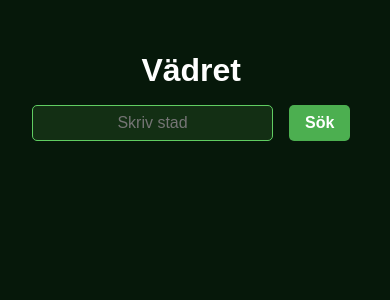
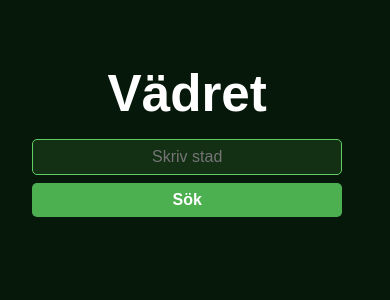
Before and after one commit to anjaedman/my-weather-ten, a React (Vite) app: page / in a window 390 px wide. Shown: the top 300 px of the page. Built offline with nearby package versions, Linux system fonts and the light colour scheme.

Commit message:
städning

```diff
--- a/src/App.css
+++ b/src/App.css
@@ -1,100 +1,20 @@
-/* #root {
-  max-width: 1280px;
-  margin: 0 auto;
+.app-container {
+  min-height: 100vh;
   padding: 2rem;
-  text-align: center;
+  font-family: sans-serif;
   background-color: rgb(6, 24, 10);
-} */
-body {
-  margin: 0;
-  font-family: Arial, sans-serif;
-  background-color: rgb(6, 24, 10);
-  color: white;
+  color: #fff;
+  display: flex;
+  flex-direction: column;
+  align-items: center;
 }
 
-/* Huvudcontainer */
-.app {
-  max-width: 900px;
-  margin: 0 auto;
-  padding: 1rem;
+.app-title {
   text-align: center;
+  margin-bottom: 1rem;
 }
 
-/* Rubrik */
-h1 {
-  font-size: 2rem;
-  margin-bottom: 1.5rem;
+.error-message {
+  color: red;
+  margin-top: 0.5rem;
 }
-
-/* Sökfält och knapp */
-.search-box {
-  margin-bottom: 1.5rem;
-}
-
-input[type="text"] {
-  width: 70%;
-  padding: 0.7rem;
-  font-size: 1rem;
-  border-radius: 8px;
-  border: none;
-}
-
-button {
-  margin-left: 0.5rem;
-  padding: 0.7rem 1.2rem;
-  font-size: 1rem;
-  border: none;
-  border-radius: 8px;
-  background: #4caf50;
-  color: white;
-  cursor: pointer;
-}
-
-button:hover {
-  background: #45a049;
-}
-
-/* Väderkort container */
-.weather-container {
-  display: flex;
-  flex-wrap: wrap;
-  justify-content: center;
-  gap: 1rem;
-}
-
-/* Enskilt kort */
-.weather-card {
-  background: rgba(255, 255, 255, 0.1);
-  border-radius: 12px;
-  padding: 1rem;
-  width: 150px;
-  box-shadow: 0 4px 8px rgba(0, 0, 0, 0.3);
-  text-align: center;
-  backdrop-filter: blur(6px);
-}
-
-.weather-card h3 {
-  margin: 0.5rem 0;
-  font-size: 1.1rem;
-}
-
-.weather-card img {
-  width: 60px;
-  height: 60px;
-}
-
-.weather-card p {
-  margin: 0.3rem 0;
-}
-
-/* Mobilanpassning */
-@media (max-width: 600px) {
-  .weather-container {
-    flex-direction: column;
-    align-items: center;
-  }
-
-  .weather-card {
-    width: 80%;
-  }
-}
--- a/src/App.jsx
+++ b/src/App.jsx
@@ -2,7 +2,7 @@ import { useState } from "react";
 import axios from "axios";
 import WeatherForm from "./Components/WeatherForm";
 import WeatherDisplay from "./Components/WeatherDisplay";
-import "./App.css";
+import "./App.css"; // ✅ All CSS här
 
 function App() {
   const [city, setCity] = useState("");
@@ -13,13 +13,13 @@ function App() {
 
   const fetchWeather = async () => {
     try {
-      setError(null); // Reset error state
+      setError(null);
       const response = await axios.get(
-        `https://api.openweathermap.org/data/2.5/weather?q=${city}&appid=74f90edf917d0ac2f26cad59accec277&units=metric`
+        `https://api.openweathermap.org/data/2.5/weather?q=${city}&appid=${apiKey}&units=metric`
       );
 
       const forecastResponse = await axios.get(
-        `https://api.openweathermap.org/data/2.5/forecast?q=${city}&appid=74f90edf917d0ac2f26cad59accec277&units=metric`
+        `https://api.openweathermap.org/data/2.5/forecast?q=${city}&appid=${apiKey}&units=metric`
       );
 
       setWeather({
@@ -33,25 +33,10 @@ function App() {
   };
 
   return (
-    <div
-      style={{
-        minHeight: "100vh",
-        padding: "2rem",
-        fontFamily: "sans-serif",
-        backgroundColor: "rgb(6, 24, 10)", // ✅ din bakgrund
-        color: "white",
-      }}
-    >
-      <h1
-        style={{
-          textAlign: "center",
-          marginBottom: "1rem",
-        }}
-      >
-        Vädret
-      </h1>
+    <div className="app-container">
+      <h1 className="app-title">Vädret</h1>
       <WeatherForm city={city} setCity={setCity} fetchWeather={fetchWeather} />
-      {error && <p style={{ color: "red" }}>{error}</p>}
+      {error && <p className="error-message">{error}</p>}
       {weather && <WeatherDisplay weather={weather} />}
     </div>
   );
--- a/src/Components/WeatherDisplay.css
+++ b/src/Components/WeatherDisplay.css
@@ -10,21 +10,14 @@
 }
 
 .weather-container p {
-  margin-bottom: 0rem;
-  margin-top: 0rem;
-}
-
-.weather-container h3 {
-  /* margin-bottom: 0rem;
-  margin-top: 0rem; */
-  font-size: 1.5rem;
+  margin: 0;
 }
 
 .weather-container h2,
-/* .weather-container h3, */
+.weather-container h3,
 .weather-container h4 {
+  text-align: center;
   margin-bottom: 0.5rem;
-  text-align: center;
 }
 
 .current-temp {
@@ -45,7 +38,6 @@
   justify-items: center;
   width: 100%;
   max-width: 900px;
-  /* margin-top: 1rem; */
 }
 
 .weather-card {
@@ -57,8 +49,8 @@
   color: #fff;
   backdrop-filter: blur(6px);
   transition: transform 0.2s ease-in-out, box-shadow 0.2s ease-in-out;
-  width: 100%; /* ändrad */
-  max-width: 160px; /* maxstorlek */
+  width: 100%;
+  max-width: 160px;
 }
 
 .weather-card:hover {
@@ -75,33 +67,23 @@
   font-size: 1.2rem;
   font-weight: bold;
   margin: 0.3rem 0;
+  padding: 0.2rem 0.5rem;
+  border-radius: 6px;
+  display: inline-block;
 }
 
-/* Temperaturfärg enligt grader */
-.temp {
-  display: inline-block;
-  padding: 0.2rem 0.5rem;
-  border-radius: 6px;
+/* Temperaturfärger */
+.temp.cold {
+  background-color: #4aaaff;
 }
-
-.temp[data-temp] {
-  color: #fff;
+.temp.mild {
+  background-color: #4caf50;
 }
-
-.temp[data-temp="cold"] {
-  background-color: #4aaaff; /* blått för kallt */
+.temp.warm {
+  background-color: #ff9800;
 }
-
-.temp[data-temp="mild"] {
-  background-color: #4caf50; /* grönt för mild */
-}
-
-.temp[data-temp="warm"] {
-  background-color: #ff9800; /* orange för varmt */
-}
-
-.temp[data-temp="hot"] {
-  background-color: #f44336; /* rött för varmt */
+.temp.hot {
+  background-color: #f44336;
 }
 
 .desc {
@@ -115,17 +97,15 @@
   margin-bottom: 0.3rem;
 }
 
-/* För mobiler under 500px */
+/* 🔹 Mobilanpassning */
 @media (max-width: 500px) {
   .current-temp {
     font-size: 1.5rem;
   }
-
   .weather-icon {
     width: 60px;
     height: 60px;
   }
-
   .temp {
     font-size: 1rem;
   }
--- a/src/Components/WeatherDisplay.jsx
+++ b/src/Components/WeatherDisplay.jsx
@@ -32,7 +32,7 @@ function WeatherDisplay({ weather }) {
     forecastByDay[date][closestHour] = item;
   });
 
-  // Funktion för temperaturklass
+  // Temperaturklass
   const tempClass = (temp) => {
     if (temp <= 5) return "cold";
     if (temp <= 15) return "mild";
@@ -56,7 +56,7 @@ function WeatherDisplay({ weather }) {
               src={`https://openweathermap.org/img/wn/${item.weather[0].icon}@4x.png`}
               alt={item.weather[0].description}
             />
-            <p className="temp" data-temp={tempClass(item.main.temp)}>
+            <p className={`temp ${tempClass(item.main.temp)}`}>
               {Math.round(item.main.temp)}°C
             </p>
             <p className="desc">{item.weather[0].description}</p>
@@ -86,7 +86,7 @@ function WeatherDisplay({ weather }) {
                   src={`https://openweathermap.org/img/wn/${item.weather[0].icon}@4x.png`}
                   alt={item.weather[0].description}
                 />
-                <p className="temp" data-temp={tempClass(item.main.temp)}>
+                <p className={`temp ${tempClass(item.main.temp)}`}>
                   {Math.round(item.main.temp)}°C
                 </p>
                 <p className="desc">{item.weather[0].description}</p>
--- /dev/null
+++ b/src/Components/WeatherForm.css
@@ -0,0 +1,45 @@
+.weather-form {
+  margin-bottom: 1rem;
+  display: flex;
+  gap: 0.5rem;
+  justify-content: center;
+  flex-wrap: wrap; /* ✅ gör att input + knapp bryter rad på mobil */
+}
+
+.city-input {
+  text-align: center;
+  padding: 0.5rem 1rem;
+  font-size: 1rem;
+  border-radius: 5px;
+  border: 1px solid #60cd62;
+  background-color: #132f14;
+  min-width: 150px;
+  max-width: 300px;
+  color: #fff;
+}
+
+.search-button {
+  padding: 0.5rem 1rem;
+  border-radius: 5px;
+  border: none;
+  background-color: #4caf50;
+  color: #fff;
+  font-weight: bold;
+  cursor: pointer;
+  transition: background 0.2s;
+}
+
+.search-button:hover {
+  background-color: #43a047;
+}
+
+/* 🔹 Mobilanpassning */
+@media (max-width: 500px) {
+  .city-input {
+    width: 100%;
+    max-width: none;
+  }
+  .search-button {
+    width: 100%;
+  }
+}
--- a/src/Components/WeatherForm.jsx
+++ b/src/Components/WeatherForm.jsx
@@ -1,7 +1,7 @@
-import { useState, useEffect } from "react";
+import { useEffect } from "react";
+import "./WeatherForm.css"; // ✅ Ny CSS för formuläret
 
 function WeatherForm({ city, setCity, fetchWeather }) {
-  // När komponenten mountas, hämta sparad stad från localStorage
   useEffect(() => {
     const savedCity = localStorage.getItem("lastCity");
     if (savedCity) {
@@ -11,53 +11,21 @@ function WeatherForm({ city, setCity, fetchWeather }) {
 
   const handleSubmit = (e) => {
     e.preventDefault();
-    if (!city) return; // Om inget är skrivet, gör inget
-    localStorage.setItem("lastCity", city); // Spara stad
+    if (!city) return;
+    localStorage.setItem("lastCity", city);
     fetchWeather();
   };
 
   return (
-    <form
-      onSubmit={handleSubmit}
-      style={{
-        marginBottom: "1rem",
-        display: "flex",
-        gap: "0.5rem",
-        justifyContent: "center", // ändrad
-        flexWrap: "wrap", // radbryt på mobil
-        color: "#fff",
-      }}
-    >
+    <form onSubmit={handleSubmit} className="weather-form">
       <input
         type="text"
         value={city}
         onChange={(e) => setCity(e.target.value)}
         placeholder="Skriv stad"
-        style={{
-          textAlign: "center",
-          padding: "0.5rem 1rem",
-          fontSize: "1rem",
-          borderRadius: "5px",
-          border: "1px solid #60cd62ff",
-          backgroundColor: "#132f14ff",
-          flex: "1", // växer med skärmen
-          minWidth: "150px", // smalare på mobil
-          maxWidth: "300px",
-          color: "#fff",
-        }}
+        className="city-input"
       />
-      <button
-        type="submit"
-        style={{
-          padding: "0.5rem 1rem",
-          borderRadius: "5px",
-          border: "none",
-          backgroundColor: "#4caf50",
-          color: "#fff",
-          fontWeight: "bold",
-          cursor: "pointer",
-        }}
-      >
+      <button type="submit" className="search-button">
         Sök
       </button>
     </form>
--- a/src/index.css
+++ b/src/index.css
@@ -4,7 +4,7 @@
   font-weight: 400;
 
   color-scheme: light dark;
-  color: rgba(255, 255, 255, 0.87);
+  color: #fff;
   background-color: #242424;
 
   font-synthesis: none;
@@ -15,11 +15,13 @@
 
 a {
   font-weight: 500;
-  color: #646cff;
+  /* color: #646cff; */
+  color: #fff;
   text-decoration: inherit;
 }
 a:hover {
-  color: #535bf2;
+  /* color: #535bf2; */
+  color: #fff;
 }
 
 body {
@@ -57,11 +59,13 @@ button:focus-visible {
 
 @media (prefers-color-scheme: light) {
   :root {
-    color: #213547;
+    /* color: #213547; */
+    color: #fff;
     background-color: #ffffff;
   }
   a:hover {
-    color: #747bff;
+    /* color: #747bff; */
+    color: #fff;
   }
   button {
     background-color: #f9f9f9;
```
